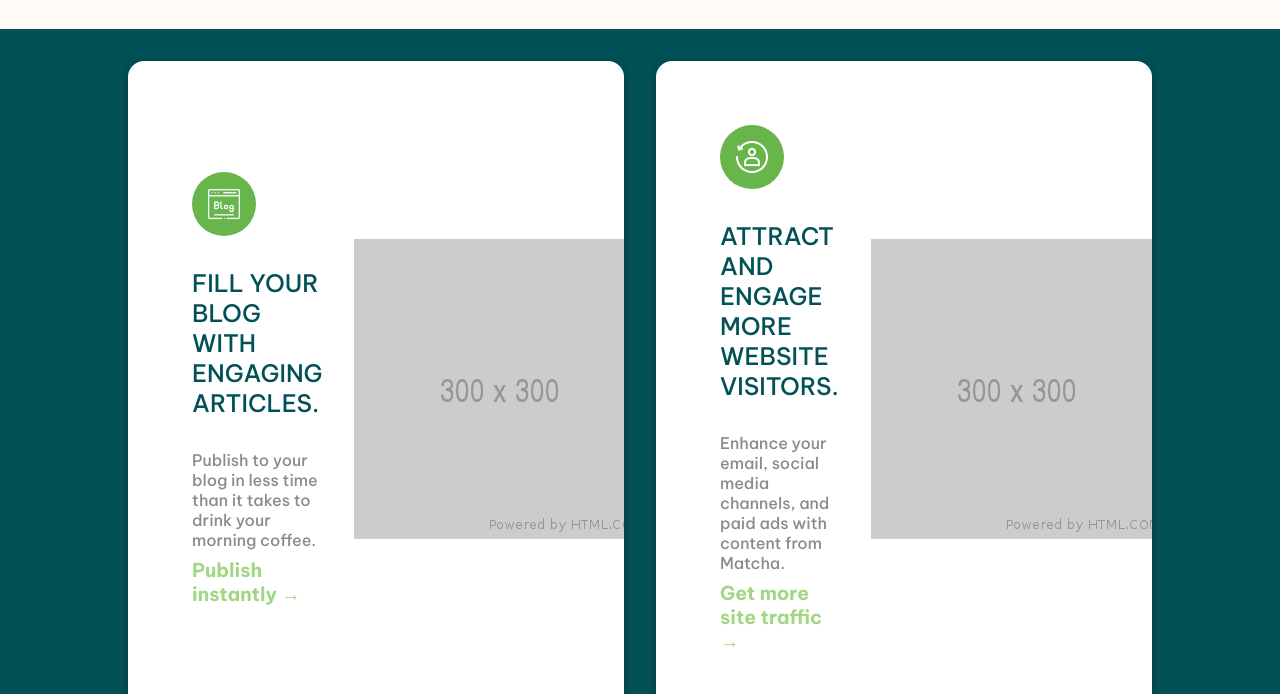
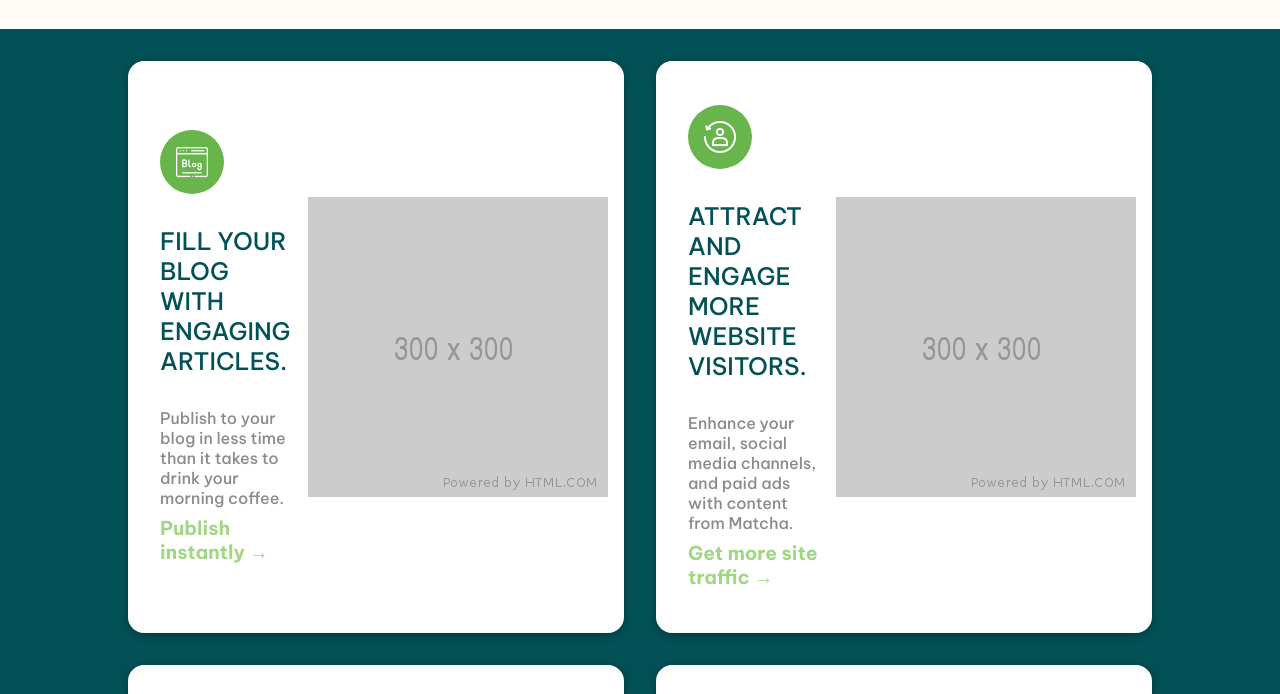
Before and after one commit to toonchavez8/03_Bedu_Frontend_Fase01_Work, a plain HTML site: page index.html in a window 1280 px wide. Shown: the part 1390-2084 px from the top of the page. Drawn offline with Linux system fonts and the light colour scheme; files whose address does not match are found by name.

Commit message:
modified grid spacing in features section

```diff
--- a/style.css
+++ b/style.css
@@ -315,8 +315,8 @@ section.features-Grid {
 .features-Grid {
   padding: 2rem 8rem;
   display: grid;
-  grid-template-columns: 1fr 1fr;
-  grid-template-rows: 1fr 1fr;
+  grid-template-columns: repeat(2, 1fr);
+  grid-template-rows: repeat(2, 1fr);
   gap: 2em 2em;
   grid-auto-flow: row;
   grid-template-areas:
@@ -327,7 +327,7 @@ section.features-Grid {
 .features-Grid article {
   background-color: var(--white-color);
   border-radius: 1rem;
-  padding: 2rem;
+  padding: 1rem 1rem;
   box-shadow: rgba(0, 0, 0, 0.3) 0px 2px 10px;
   display: flex;
   flex-direction: row;
@@ -363,7 +363,7 @@ section.features-Grid {
   align-items: flex-start;
   justify-content: center;
   gap: 2rem;
-  padding: 2rem;
+  padding: 1rem 1rem;
 }
 
 .textContainer h1 {
@@ -395,6 +395,7 @@ section.features-Grid {
     padding: 2rem;
     grid-template-columns: 1fr;
     grid-template-rows: 1fr;
+    height: auto;
     gap: 1rem;
     grid-template-areas:
       ".";
@@ -454,7 +455,7 @@ section.ecommerce {
 }
 
 .brands img {
-  max-width: 75%;
+  max-width: 100%;
   margin: 2rem auto;
   margin-left: 0%;
 }
```
